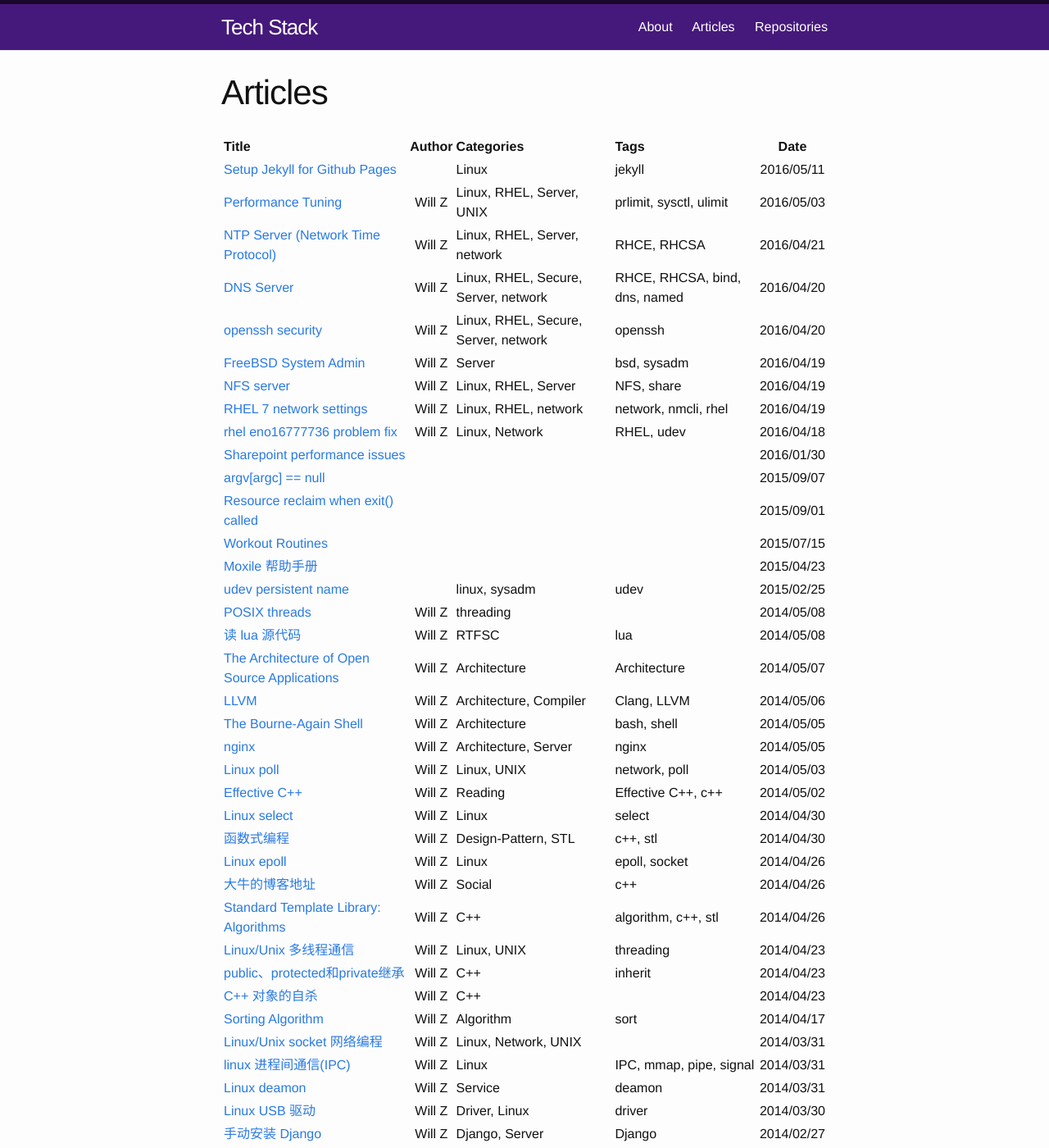
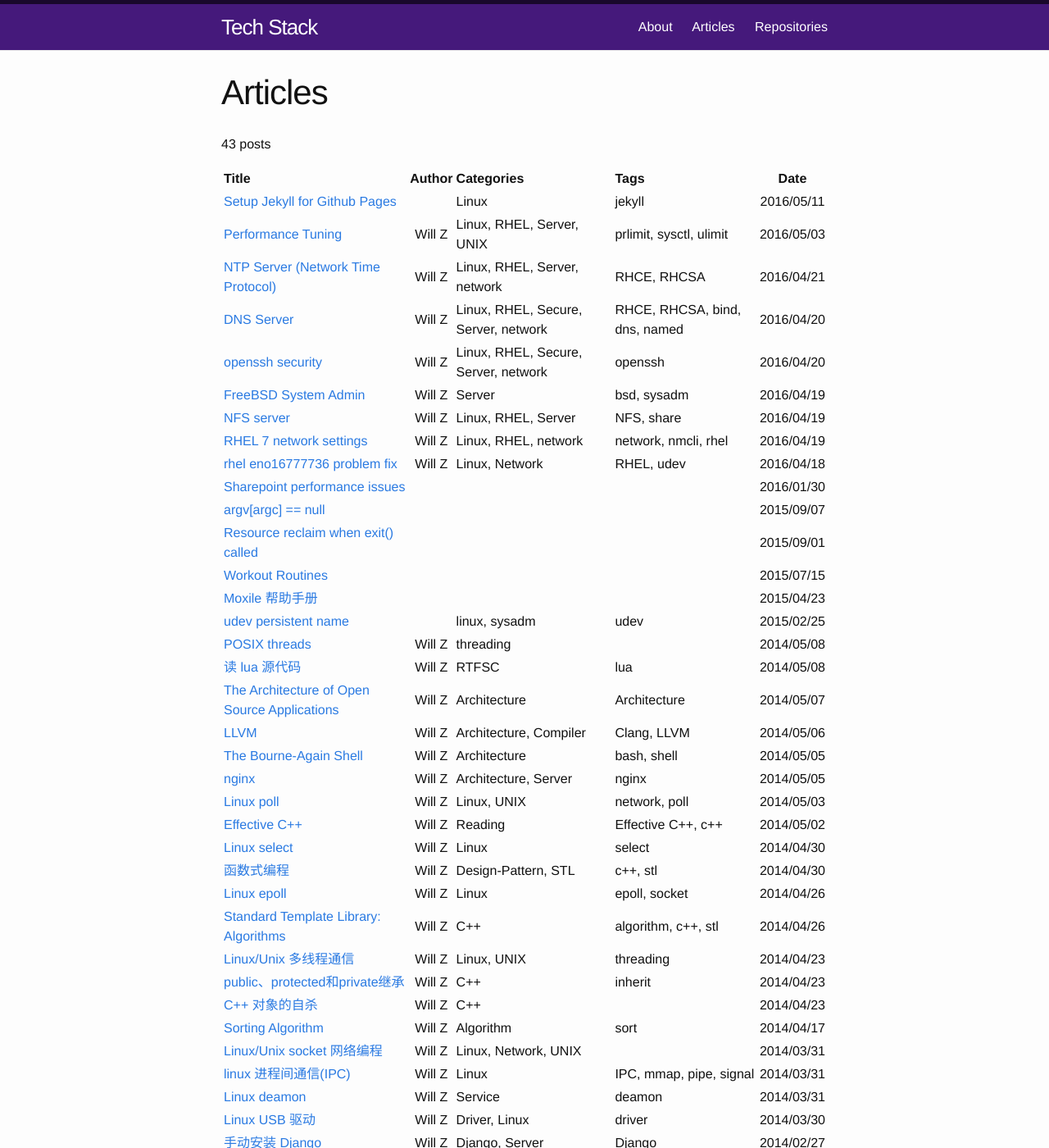
Before and after one commit to oxnz/oxnz.github.io, a Jekyll site: the page built from articles.md, in a window 1280 px wide and 1400 px high. Shown: the whole window at 82% size. Built offline with Jekyll 4.4.1, drawn with Linux system fonts in a browser that asks for light colours.

```diff
--- a/_posts/2014-04-26-site-links.md
+++ /dev/null
@@ -1,36 +0,0 @@
----
-layout: post
-title: 大牛的博客地址
-date: 2014-04-26 02:34:05.000000000 +08:00
-type: post
-published: true
-status: publish
-categories:
-- Social
-tags:
-- c++
-meta:
-  _edit_last: '1'
-author:
-  login: oxnz
-  email: yunxinyi@gmail.com
-  display_name: Will Z
-  first_name: Will
-  last_name: Z
----
-<p><a href="http://blog.csdn.net/solstice">http://blog.csdn.net/solstice</a></p>
-<p><a href="http://blog.csdn.net/haoel">http://blog.csdn.net/haoel</a></p>
-<p><a href="http://www.cnblogs.com/Purple_Xiapei/archive/2012/05/27/2520477.html">http://www.cnblogs.com/Purple_Xiapei/archive/2012/05/27/2520477.html</a></p>
-<p><a href="http://blog.csdn.net/yangbutao/article/category/1305690">http://blog.csdn.net/yangbutao/article/category/1305690</a></p>
-<p><a href="http://blog.csdn.net/yangbutao/article/category/1305690">allocator ?</a></p>
-<p><!--more--></p>
-<p>google test:</p>
-<p><a href="http://www.cnblogs.com/coderzh/archive/2009/04/06/1426755.html">http://www.cnblogs.com/coderzh/archive/2009/04/06/1426755.html</a></p>
-<p><a href="http://blog.csdn.net/lingfengtengfei/article/details/12398299">http://blog.csdn.net/lingfengtengfei/article/details/12398299</a></p>
-<p><a href="http://www.cnblogs.com/hoys/category/292153.html">http://www.cnblogs.com/hoys/category/292153.html</a></p>
-<p><a href="http://blog.chinaunix.net/uid-124873-id-2933203.html">游戏服务器架构探讨（ZT)</a><br />
-<a href="http://geeklu.com/2013/04/git-keynote/">http://geeklu.com/2013/04/git-keynote/</a></p>
-<p><a href="http://blog.csdn.net/cssmhyl/article/details/7920657">http://blog.csdn.net/cssmhyl/article/details/7920657</a></p>
-<p><a href="http://hemming.blog.hexun.com/15094457_d.html">http://hemming.blog.hexun.com/15094457_d.html</a></p>
-<p><a href="http://blog.csdn.net/joker0910/article/category/1162526">http://blog.csdn.net/joker0910/article/category/1162526</a></p>
-<p><a href="http://www.aosabook.org/en/nginx.html">http://www.aosabook.org/en/nginx.html</a></p>
--- a/list.md
+++ b/articles.md
@@ -1,8 +1,9 @@
 ---
+layout: page
 title: Articles
-layout: page
 ---
 
+{{ site.posts.size }} posts
 
 {% if site.posts.size > 0 %}
 Title | Author | Categories | Tags | Date
```
Also changed, not shown: about.md (+7 -0 lines).
